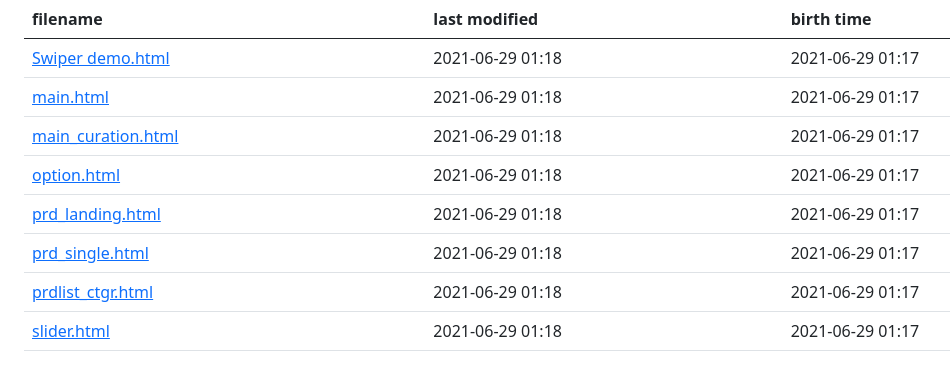
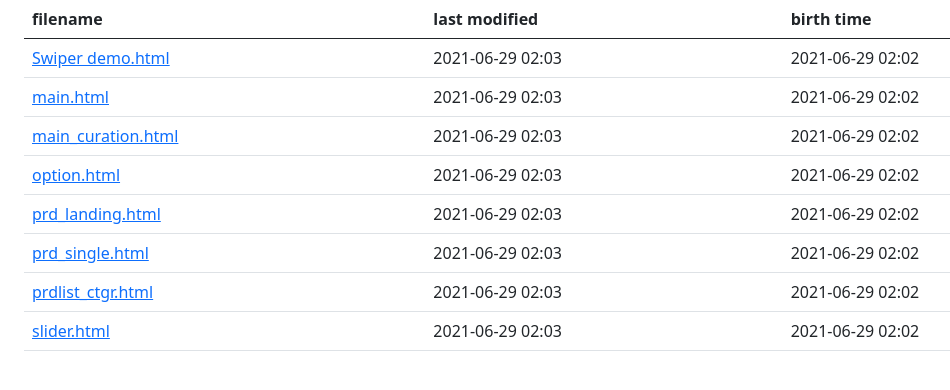
Before and after one commit to ilark-platform/daab_publisher, a website: page index.html in a window 1280 px wide. Shown: the whole page, without its empty margins (58-1008 px from the left). Drawn offline with nearby package versions, Linux system fonts and the light colour scheme.

Commit message:
BUILD HTML;; --SKIP-BUILD

```diff
--- a/index.html
+++ b/index.html
@@ -11,7 +11,7 @@
                     <th>birth time</th>
                 </tr>
             </thead>
-            <tbody><tr><td><a href="./html/Swiper demo.html?ver=1624929518454">Swiper demo.html</a></td><td>2021-06-29 01:18</td><td>2021-06-29 01:17</td></tr><tr><td><a href="./html/main.html?ver=1624929518459">main.html</a></td><td>2021-06-29 01:18</td><td>2021-06-29 01:17</td></tr><tr><td><a href="./html/main_curation.html?ver=1624929518462">main_curation.html</a></td><td>2021-06-29 01:18</td><td>2021-06-29 01:17</td></tr><tr><td><a href="./html/option.html?ver=1624929518464">option.html</a></td><td>2021-06-29 01:18</td><td>2021-06-29 01:17</td></tr><tr><td><a href="./html/prd_landing.html?ver=1624929518465">prd_landing.html</a></td><td>2021-06-29 01:18</td><td>2021-06-29 01:17</td></tr><tr><td><a href="./html/prd_single.html?ver=1624929518467">prd_single.html</a></td><td>2021-06-29 01:18</td><td>2021-06-29 01:17</td></tr><tr><td><a href="./html/prdlist_ctgr.html?ver=1624929518468">prdlist_ctgr.html</a></td><td>2021-06-29 01:18</td><td>2021-06-29 01:17</td></tr><tr><td><a href="./html/slider.html?ver=1624929518470">slider.html</a></td><td>2021-06-29 01:18</td><td>2021-06-29 01:17</td></tr></tbody>
+            <tbody><tr><td><a href="./html/Swiper demo.html?ver=1624932198007">Swiper demo.html</a></td><td>2021-06-29 02:03</td><td>2021-06-29 02:02</td></tr><tr><td><a href="./html/main.html?ver=1624932198012">main.html</a></td><td>2021-06-29 02:03</td><td>2021-06-29 02:02</td></tr><tr><td><a href="./html/main_curation.html?ver=1624932198015">main_curation.html</a></td><td>2021-06-29 02:03</td><td>2021-06-29 02:02</td></tr><tr><td><a href="./html/option.html?ver=1624932198016">option.html</a></td><td>2021-06-29 02:03</td><td>2021-06-29 02:02</td></tr><tr><td><a href="./html/prd_landing.html?ver=1624932198018">prd_landing.html</a></td><td>2021-06-29 02:03</td><td>2021-06-29 02:02</td></tr><tr><td><a href="./html/prd_single.html?ver=1624932198020">prd_single.html</a></td><td>2021-06-29 02:03</td><td>2021-06-29 02:02</td></tr><tr><td><a href="./html/prdlist_ctgr.html?ver=1624932198021">prdlist_ctgr.html</a></td><td>2021-06-29 02:03</td><td>2021-06-29 02:02</td></tr><tr><td><a href="./html/slider.html?ver=1624932198023">slider.html</a></td><td>2021-06-29 02:03</td><td>2021-06-29 02:02</td></tr></tbody>
         </table>
     </div>
 </body></html>
```
